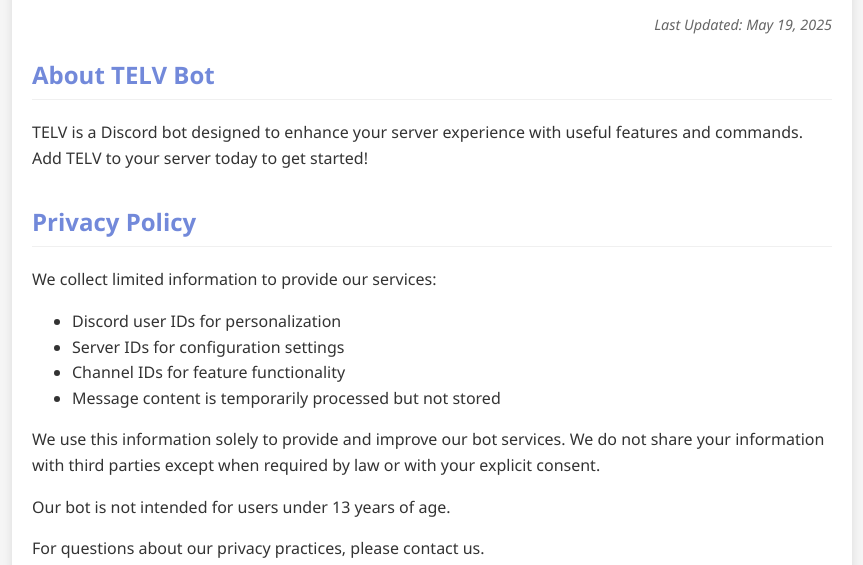
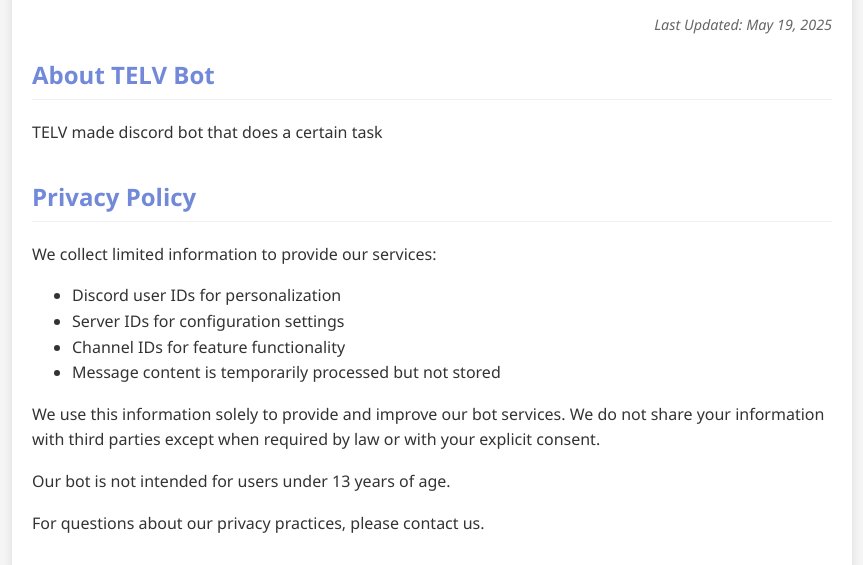
Before and after one commit to zogzi/botverification, a plain HTML site: page index.html in a window 1280 px wide. Shown: the part 191-756 px from the top of the page, without its empty margins (208-1071 px from the left). Drawn offline with Linux system fonts and the light colour scheme.

Commit message:
text change index.html

```diff
--- a/index.html
+++ b/index.html
@@ -64,7 +64,7 @@
 
         <div class="section">
             <h2>About TELV Bot</h2>
-            <p>TELV is a Discord bot designed to enhance your server experience with useful features and commands. Add TELV to your server today to get started!</p>
+            <p>TELV made discord bot that does a certain task</p>
         </div>
 
         <div class="section">
```
